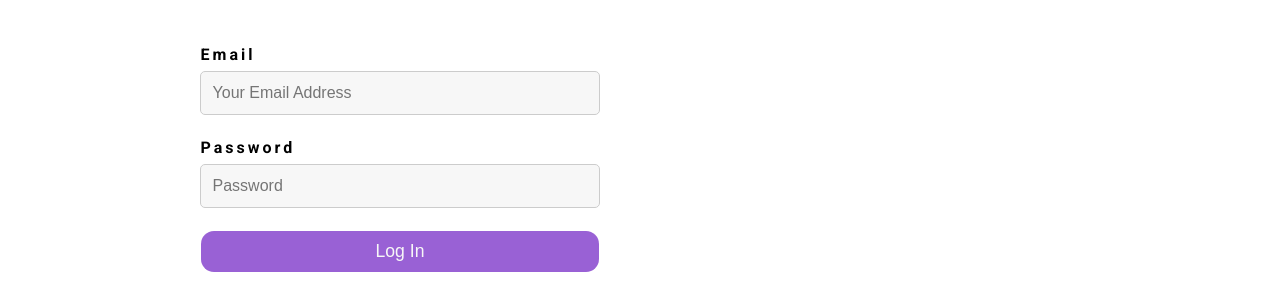
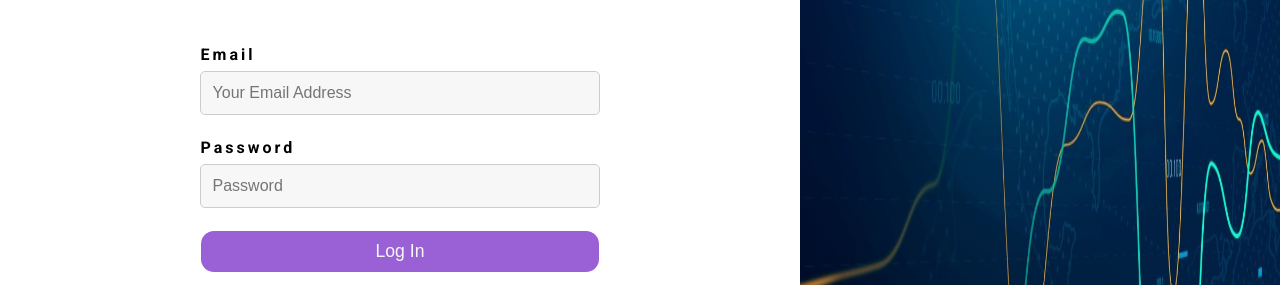
Before and after one commit to yilikalt/marketDash, a plain HTML site: page pages/login.html in a window 1280 px wide. Shown: the part 207-492 px from the top of the page. Drawn offline with Linux system fonts and the light colour scheme; the site is published under a folder, as on GitHub Pages, so addresses that start at the root find nothing; files whose address does not match are found by name.

Commit message:
fix: correct image paths in login and register pages

```diff
--- a/pages/login.html
+++ b/pages/login.html
@@ -59,7 +59,7 @@
         </div>
       </div>
       <div class="login-image">
-        <img src="/venders/Images/loginback.jpg" alt="Login Background" />
+        <img src="../venders/Images/loginback.jpg" alt="Login Background" />
       </div>
     </div>
 
```
Also changed, not shown: pages/register.html (+1 -1 lines).
